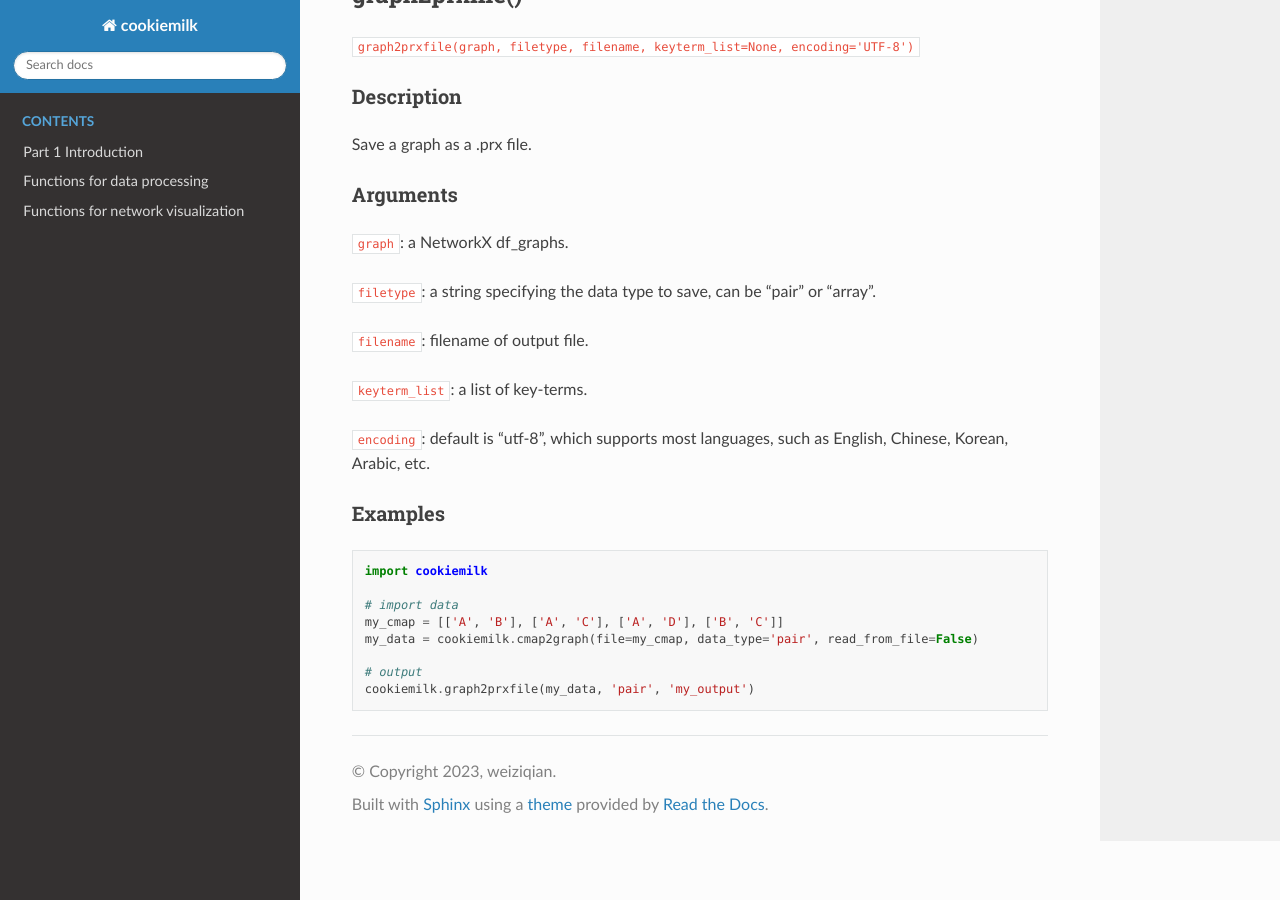
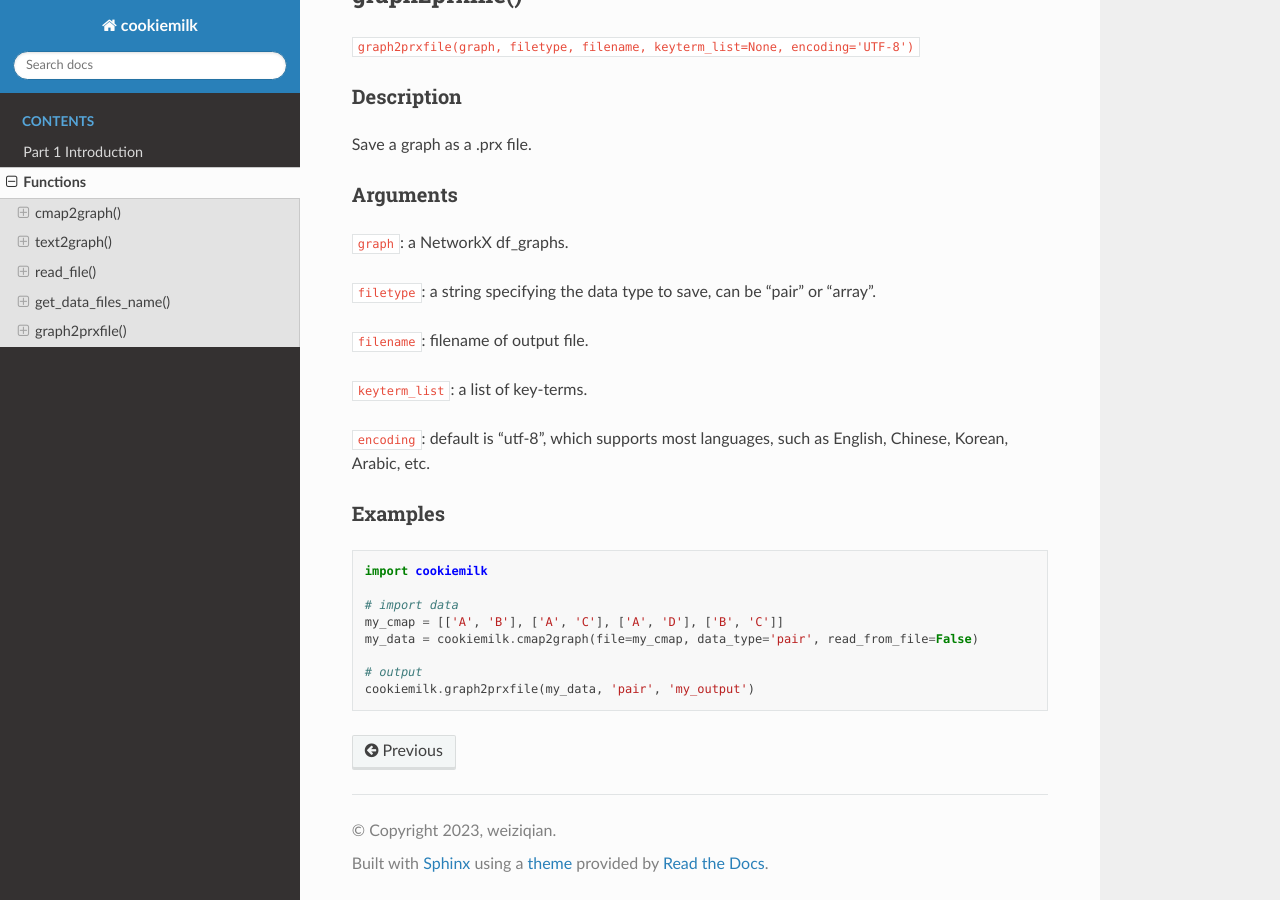
Before and after one commit to weiziqianpsych/cookiemilk_tutorial, a Sphinx documentation site: the page built from cookiemilk_tutorial/source/Functions.md, in a window 1280 px wide and 900 px high, scrolled down 5471 px. Built offline with Sphinx 7.4.7 and the Read the Docs theme 2.0.0, drawn with Linux system fonts in a browser that asks for light colours; pages that are not in the unit, such as notebooks, are missing from menus.

Commit message:
Update index.rst

```diff
--- a/cookiemilk_tutorial/source/index.rst
+++ b/cookiemilk_tutorial/source/index.rst
@@ -13,9 +13,7 @@ Welcome to use cookiemilk!
    Part 1 Introduction
    Part 2 A quick start
    Part 3 Advanced tips
-   Functions for data arrangement
-   Functions for data processing
-   Functions for network visualization
+   Functions
 
 .. Indices and tables
 .. ==================
```
